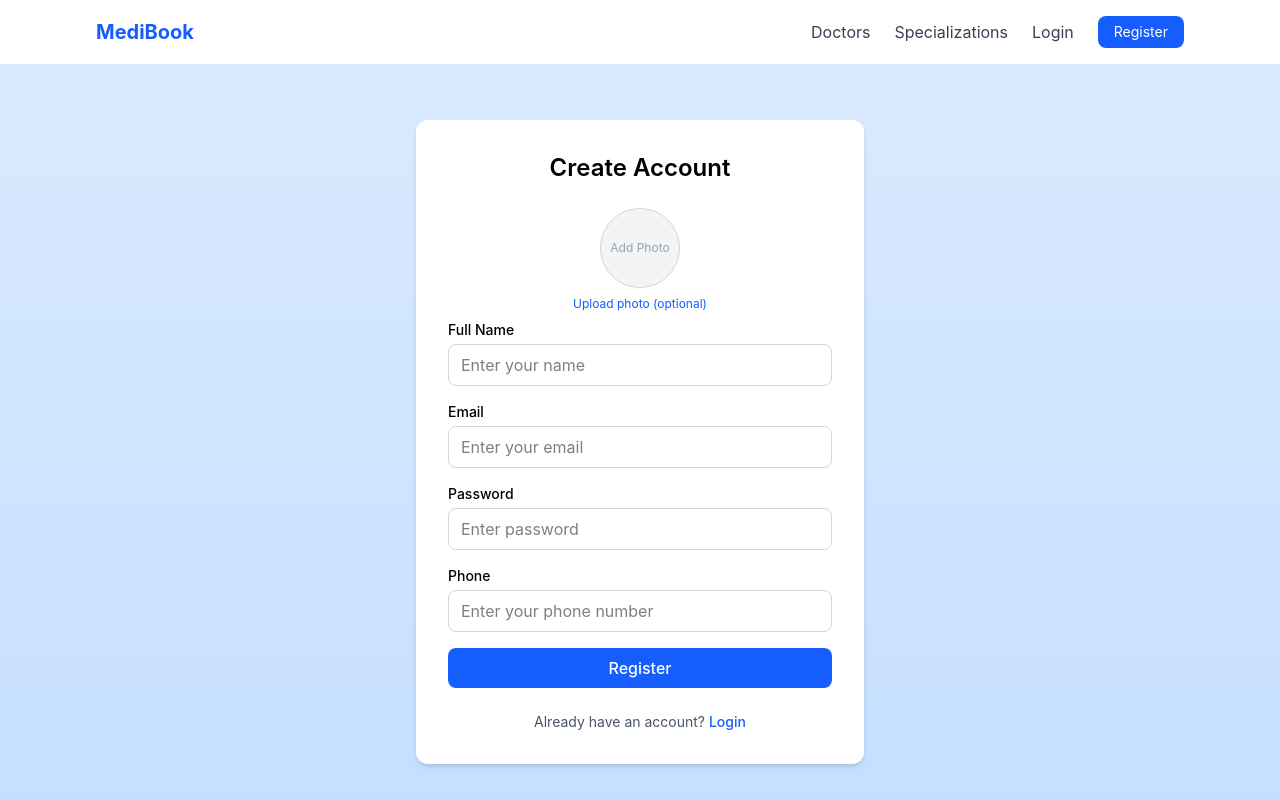
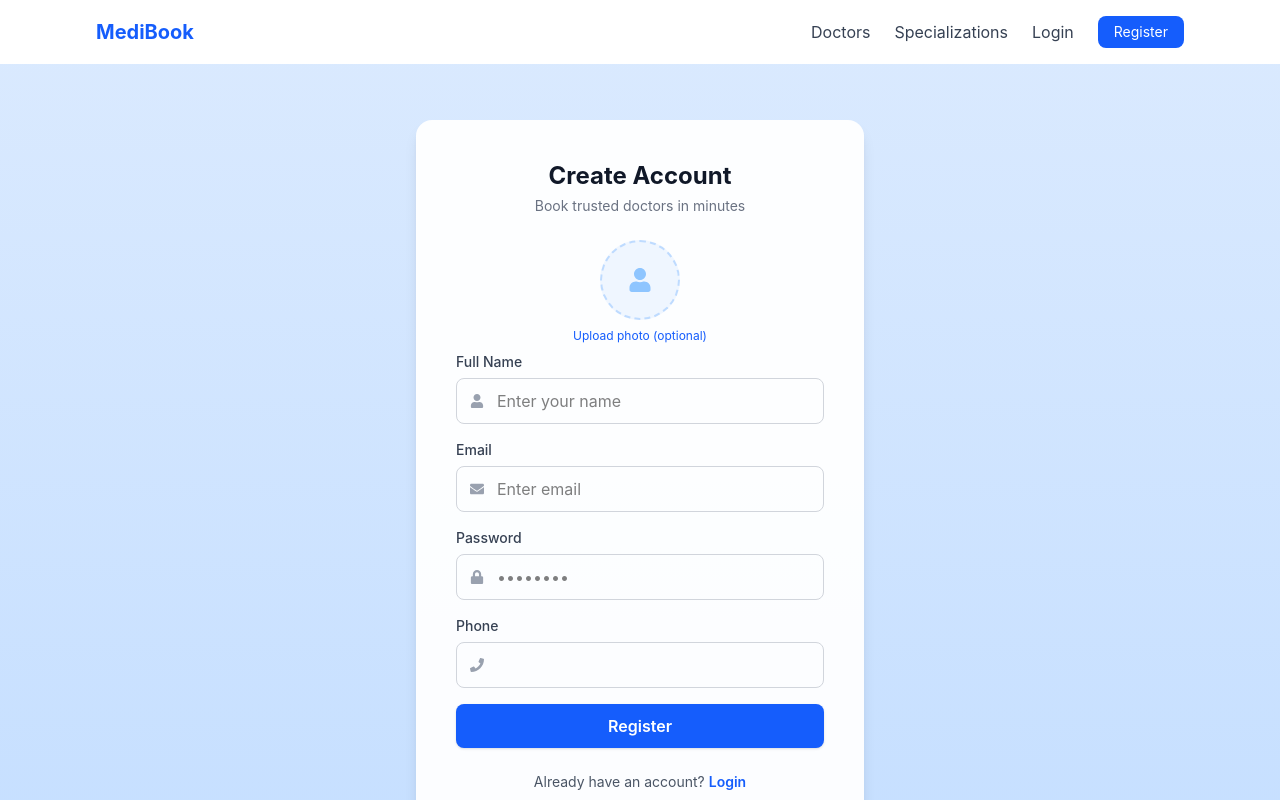
Before and after one commit to Joyel15/doctor-appointment-booking, a React (Vite) app in the folder client/: page /register in a window 1280 px wide. Shown: the top 800 px of the page. Built offline with nearby package versions, Linux system fonts and the light colour scheme; no server answers.

Commit message:
fix: correct token field name in login, redesign Login and Register pages

```diff
--- a/client/src/components/doctor/DoctorCard.jsx
+++ b/client/src/components/doctor/DoctorCard.jsx
@@ -20,7 +20,7 @@ const DoctorCard = ({ doctor }) => {
       </p>
 
       <p className="text-sm text-gray-600">
-        ₹{doctor.fees} • {doctor.experience} years experience
+        {doctor.experience} years of experience
       </p>
     </Link>
   );
--- a/client/src/pages/public/Login.jsx
+++ b/client/src/pages/public/Login.jsx
@@ -1,27 +1,21 @@
 import { useState } from "react";
 import { useNavigate, Link } from "react-router-dom";
 import { toast } from "sonner";
+import { FaEnvelope, FaLock } from "react-icons/fa";
 
 import { useAuth } from "../../context/AuthContext.jsx";
 import axios from "../../api/axios.js";
 
 const Login = () => {
-  // Store login form values
   const [formData, setFormData] = useState({
     email: "",
     password: "",
   });
 
-  // Track login request status
   const [loading, setLoading] = useState(false);
-
-  // Authentication context
   const { login } = useAuth();
-
-  // Used to redirect user after successful login
   const navigate = useNavigate();
 
-  // Update form values as user types
   const handleChange = (e) => {
     setFormData((prev) => ({
       ...prev,
@@ -29,74 +23,62 @@ const Login = () => {
     }));
   };
 
-  // Handle login form submission
   const handleSubmit = async (e) => {
     e.preventDefault();
-
     setLoading(true);
 
     try {
-      // Send login request to backend
       const res = await axios.post("/auth/login", {
         email: formData.email.trim(),
         password: formData.password,
       });
 
       // Save authenticated user and access token
-      login(res.data.user, res.data.token);
+      login(res.data.user, res.data.accessToken);
 
       toast.success("Logged in successfully");
 
-      // Redirect user based on their role
       switch (res.data.user.role) {
         case "admin":
           navigate("/admin/dashboard");
           break;
-
         case "doctor":
           navigate("/doctor/dashboard");
           break;
-
         default:
           navigate("/patient/dashboard");
       }
     } catch (error) {
-      // Display backend error or fallback message
       const message =
-        error.response?.data?.message ||
-        "Login failed. Please try again.";
-
+        error.response?.data?.message || "Login failed. Please try again.";
       toast.error(message);
     } finally {
-      // Always stop loading
       setLoading(false);
     }
   };
 
   return (
     <div className="flex items-center justify-center min-h-[80vh] px-4">
-      <div className="w-full max-w-sm sm:max-w-md bg-white rounded-xl shadow-md p-6 sm:p-8">
+      <div className="w-full max-w-sm sm:max-w-md bg-white/95 rounded-2xl shadow-lg p-8 sm:p-10">
+        {/* Logo/brand mark */}
+        <div className="text-center mb-8">
+          <div className="w-14 h-14 rounded-full bg-blue-100 text-blue-600 flex items-center justify-center mx-auto mb-4">
+            <FaLock size={20} />
+          </div>
+          <h1 className="text-2xl font-bold text-gray-900">Welcome back</h1>
+          <p className="text-sm text-gray-500 mt-1">
+            Log in to manage your appointments
+          </p>
+        </div>
 
-        {/* Page title */}
-        <h1 className="text-2xl font-semibold text-center mb-6">
-          Login
-        </h1>
-
-        {/* Login form */}
-        <form
-          onSubmit={handleSubmit}
-          className="space-y-4"
-          aria-busy={loading}
-        >
+        <form onSubmit={handleSubmit} className="space-y-4" aria-busy={loading}>
           {/* Email */}
           <div>
-            <label
-              htmlFor="email"
-              className="block text-sm font-medium mb-1"
-            >
+            <label htmlFor="email" className="block text-sm font-medium mb-1.5 text-gray-700">
               Email
             </label>
-
+            <div className="relative">
+              <FaEnvelope className="absolute left-3.5 top-1/2 -translate-y-1/2 text-gray-400" size={14} />
               <input
                 id="email"
                 type="email"
@@ -107,20 +89,19 @@ const Login = () => {
                 onChange={handleChange}
                 disabled={loading}
                 required
-              placeholder="Enter your email"
-              className="w-full border border-gray-300 rounded-lg px-3 py-2 focus:outline-none focus:ring-2 focus:ring-blue-500"
+                placeholder="Enter your Email"
+                className="w-full border border-gray-300 rounded-lg pl-10 pr-3 py-2.5 focus:outline-none focus:ring-2 focus:ring-blue-500 focus:border-transparent transition"
               />
+            </div>
           </div>
 
           {/* Password */}
           <div>
-            <label
-              htmlFor="password"
-              className="block text-sm font-medium mb-1"
-            >
+            <label htmlFor="password" className="block text-sm font-medium mb-1.5 text-gray-700">
               Password
             </label>
-
+            <div className="relative">
+              <FaLock className="absolute left-3.5 top-1/2 -translate-y-1/2 text-gray-400" size={14} />
               <input
                 id="password"
                 type="password"
@@ -130,32 +111,27 @@ const Login = () => {
                 onChange={handleChange}
                 disabled={loading}
                 required
-              placeholder="Enter password"
-              className="w-full border border-gray-300 rounded-lg px-3 py-2 focus:outline-none focus:ring-2 focus:ring-blue-500"
+                placeholder="••••••••"
+                className="w-full border border-gray-300 rounded-lg pl-10 pr-3 py-2.5 focus:outline-none focus:ring-2 focus:ring-blue-500 focus:border-transparent transition"
               />
             </div>
+          </div>
 
-          {/* Submit button */}
           <button
             type="submit"
             disabled={loading}
-            className="w-full bg-blue-600 text-white font-medium py-2 rounded-lg hover:bg-blue-700 transition disabled:opacity-60 disabled:cursor-not-allowed"
+            className="w-full bg-blue-600 text-white font-semibold py-2.5 rounded-lg hover:bg-blue-700 transition shadow-sm disabled:opacity-60 disabled:cursor-not-allowed"
           >
             {loading ? "Logging in..." : "Login"}
           </button>
         </form>
 
-        {/* Register link */}
         <p className="text-sm text-center mt-6 text-gray-600">
           Don't have an account?{" "}
-          <Link
-            to="/register"
-            className="text-blue-600 font-medium hover:underline"
-          >
+          <Link to="/register" className="text-blue-600 font-semibold hover:underline">
             Register
           </Link>
         </p>
-
       </div>
     </div>
   );
--- a/client/src/pages/public/Register.jsx
+++ b/client/src/pages/public/Register.jsx
@@ -1,6 +1,7 @@
 import { useState } from "react";
 import { useNavigate, Link } from "react-router-dom";
 import { toast } from "sonner";
+import { FaUser, FaEnvelope, FaLock, FaPhone } from "react-icons/fa";
 import axios from "../../api/axios.js";
 
 const Register = () => {
@@ -33,7 +34,6 @@ const Register = () => {
     setLoading(true);
 
     try {
-      // Build multipart form data since we may be sending a file
       const data = new FormData();
       data.append("name", formData.name);
       data.append("email", formData.email);
@@ -61,16 +61,20 @@ const Register = () => {
 
   return (
     <div className="flex items-center justify-center min-h-[80vh] px-4 py-8">
-      <div className="w-full max-w-sm sm:max-w-md bg-white rounded-xl shadow-md p-6 sm:p-8">
-        <h1 className="text-2xl font-semibold text-center mb-6">
-          Create Account
-        </h1>
+      <div className="w-full max-w-sm sm:max-w-md bg-white/95 rounded-2xl shadow-lg p-8 sm:p-10">
+        {/* Header */}
+        <div className="text-center mb-6">
+          <h1 className="text-2xl font-bold text-gray-900">Create Account</h1>
+          <p className="text-sm text-gray-500 mt-1">
+            Book trusted doctors in minutes
+          </p>
+        </div>
 
         <form onSubmit={handleSubmit} className="space-y-4">
           {/* Profile picture (optional) */}
           <div className="flex flex-col items-center mb-2">
             <label htmlFor="profilePic" className="cursor-pointer">
-              <div className="w-20 h-20 rounded-full bg-gray-100 border border-gray-300 flex items-center justify-center overflow-hidden mb-2">
+              <div className="w-20 h-20 rounded-full bg-blue-50 border-2 border-dashed border-blue-200 flex items-center justify-center overflow-hidden mb-2 hover:border-blue-400 transition">
                 {previewUrl ? (
                   <img
                     src={previewUrl}
@@ -78,9 +82,7 @@ const Register = () => {
                     className="w-full h-full object-cover"
                   />
                 ) : (
-                  <span className="text-xs text-gray-400 text-center px-2">
-                    Add Photo
-                  </span>
+                  <FaUser className="text-blue-300" size={24} />
                 )}
               </div>
             </label>
@@ -99,10 +101,13 @@ const Register = () => {
             </label>
           </div>
 
+          {/* Name */}
           <div>
-            <label className="block text-sm font-medium mb-1" htmlFor="name">
+            <label className="block text-sm font-medium mb-1.5 text-gray-700" htmlFor="name">
               Full Name
             </label>
+            <div className="relative">
+              <FaUser className="absolute left-3.5 top-1/2 -translate-y-1/2 text-gray-400" size={14} />
               <input
                 id="name"
                 type="text"
@@ -110,15 +115,19 @@ const Register = () => {
                 value={formData.name}
                 onChange={handleChange}
                 required
-              className="w-full border border-gray-300 rounded-lg px-3 py-2 focus:outline-none focus:ring-2 focus:ring-blue-500"
+                className="w-full border border-gray-300 rounded-lg pl-10 pr-3 py-2.5 focus:outline-none focus:ring-2 focus:ring-blue-500 focus:border-transparent transition"
                 placeholder="Enter your name"
               />
             </div>
+          </div>
 
+          {/* Email */}
           <div>
-            <label className="block text-sm font-medium mb-1" htmlFor="email">
+            <label className="block text-sm font-medium mb-1.5 text-gray-700" htmlFor="email">
               Email
             </label>
+            <div className="relative">
+              <FaEnvelope className="absolute left-3.5 top-1/2 -translate-y-1/2 text-gray-400" size={14} />
               <input
                 id="email"
                 type="email"
@@ -126,18 +135,19 @@ const Register = () => {
                 value={formData.email}
                 onChange={handleChange}
                 required
-              className="w-full border border-gray-300 rounded-lg px-3 py-2 focus:outline-none focus:ring-2 focus:ring-blue-500"
-              placeholder="Enter your email"
+                className="w-full border border-gray-300 rounded-lg pl-10 pr-3 py-2.5 focus:outline-none focus:ring-2 focus:ring-blue-500 focus:border-transparent transition"
+                placeholder="Enter email"
               />
             </div>
+          </div>
 
+          {/* Password */}
           <div>
-            <label
-              className="block text-sm font-medium mb-1"
-              htmlFor="password"
-            >
+            <label className="block text-sm font-medium mb-1.5 text-gray-700" htmlFor="password">
               Password
             </label>
+            <div className="relative">
+              <FaLock className="absolute left-3.5 top-1/2 -translate-y-1/2 text-gray-400" size={14} />
               <input
                 id="password"
                 type="password"
@@ -145,15 +155,19 @@ const Register = () => {
                 value={formData.password}
                 onChange={handleChange}
                 required
-              placeholder="Enter password"
-              className="w-full border border-gray-300 rounded-lg px-3 py-2 focus:outline-none focus:ring-2 focus:ring-blue-500"
+                placeholder="••••••••"
+                className="w-full border border-gray-300 rounded-lg pl-10 pr-3 py-2.5 focus:outline-none focus:ring-2 focus:ring-blue-500 focus:border-transparent transition"
               />
             </div>
+          </div>
 
+          {/* Phone */}
           <div>
-            <label className="block text-sm font-medium mb-1" htmlFor="phone">
+            <label className="block text-sm font-medium mb-1.5 text-gray-700" htmlFor="phone">
               Phone
             </label>
+            <div className="relative">
+              <FaPhone className="absolute left-3.5 top-1/2 -translate-y-1/2 text-gray-400" size={14} />
               <input
                 id="phone"
                 type="tel"
@@ -161,15 +175,15 @@ const Register = () => {
                 value={formData.phone}
                 onChange={handleChange}
                 required
-              className="w-full border border-gray-300 rounded-lg px-3 py-2 focus:outline-none focus:ring-2 focus:ring-blue-500"
-              placeholder="Enter your phone number"
+                className="w-full border border-gray-300 rounded-lg pl-10 pr-3 py-2.5 focus:outline-none focus:ring-2 focus:ring-blue-500 focus:border-transparent transition"
               />
+            </div>
           </div>
 
           <button
             type="submit"
             disabled={loading}
-            className="w-full bg-blue-600 text-white font-medium py-2 rounded-lg hover:bg-blue-700 transition disabled:opacity-60 disabled:cursor-not-allowed"
+            className="w-full bg-blue-600 text-white font-semibold py-2.5 rounded-lg hover:bg-blue-700 transition shadow-sm disabled:opacity-60 disabled:cursor-not-allowed"
           >
             {loading ? "Creating account..." : "Register"}
           </button>
@@ -177,7 +191,7 @@ const Register = () => {
 
         <p className="text-sm text-center mt-6 text-gray-600">
           Already have an account?{" "}
-          <Link to="/login" className="text-blue-600 font-medium hover:underline">
+          <Link to="/login" className="text-blue-600 font-semibold hover:underline">
             Login
           </Link>
         </p>
```
Lines whose indentation alone changed are shown as unchanged.
